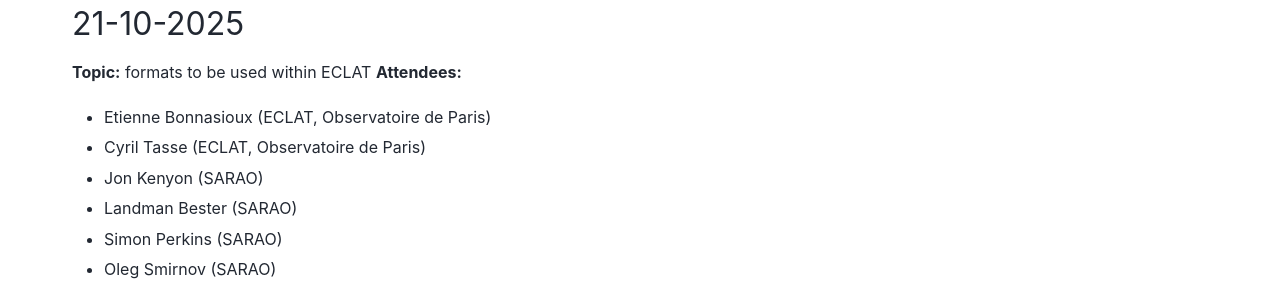
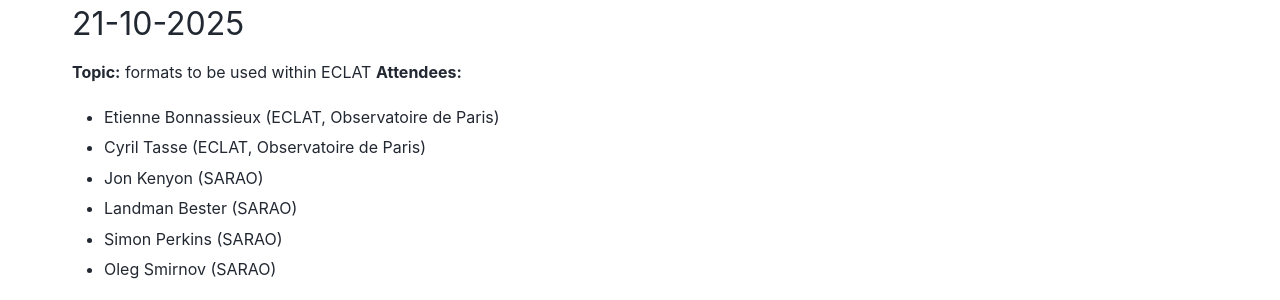
Before and after one commit to saopicc/saopicc-schemas, a Sphinx documentation site: the page built from docs/source/minutes.rst, in a window 1280 px wide and 939 px high. Shown: the part 231-531 px from the top of the window. Built offline with Sphinx 7.4.7 and the PyData theme 0.15.4, drawn with Linux system fonts in a browser that asks for light colours.

Commit message:
Fix Etienne's surname

```diff
--- a/docs/source/minutes.rst
+++ b/docs/source/minutes.rst
@@ -9,7 +9,7 @@
 **Topic:** formats to be used within ECLAT
 **Attendees:**
 
-- Etienne Bonnasioux (ECLAT, Observatoire de Paris)
+- Etienne Bonnassieux (ECLAT, Observatoire de Paris)
 - Cyril Tasse (ECLAT, Observatoire de Paris)
 - Jon Kenyon (SARAO)
 - Landman Bester (SARAO)
```
